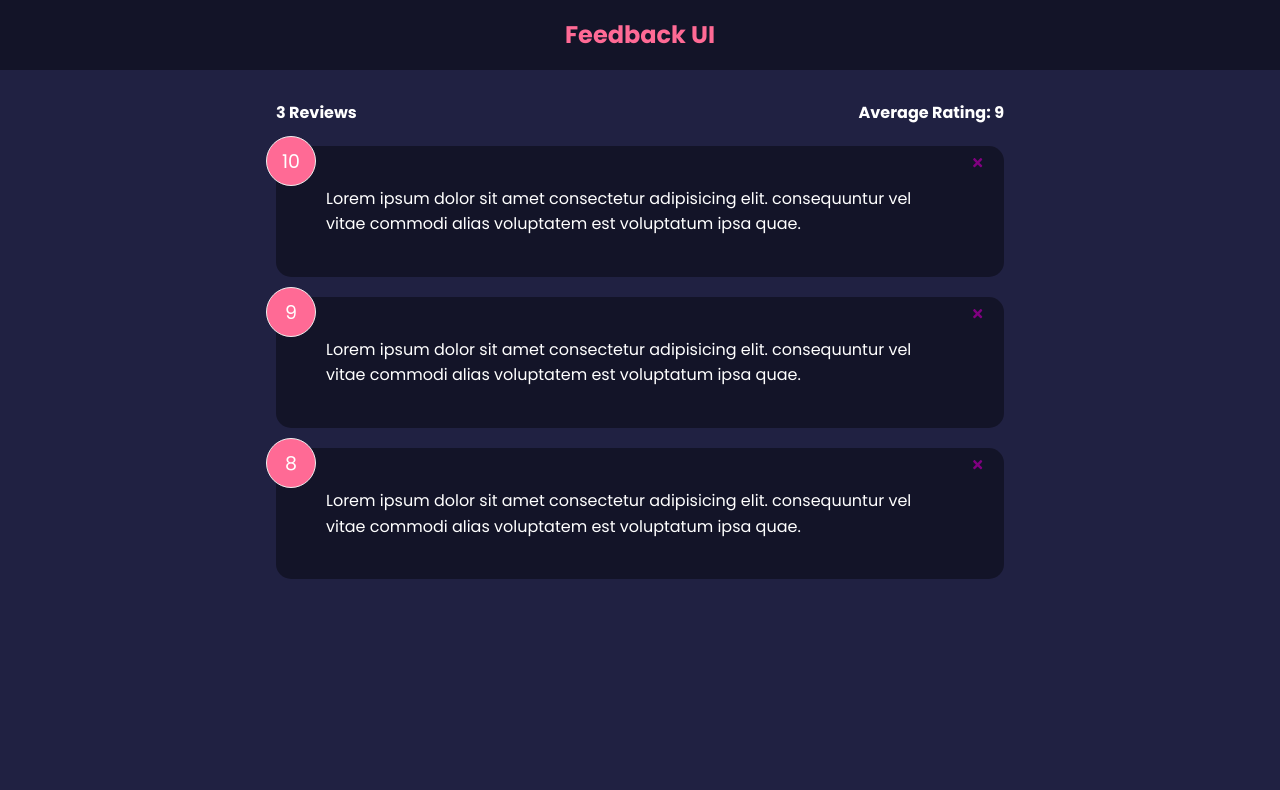
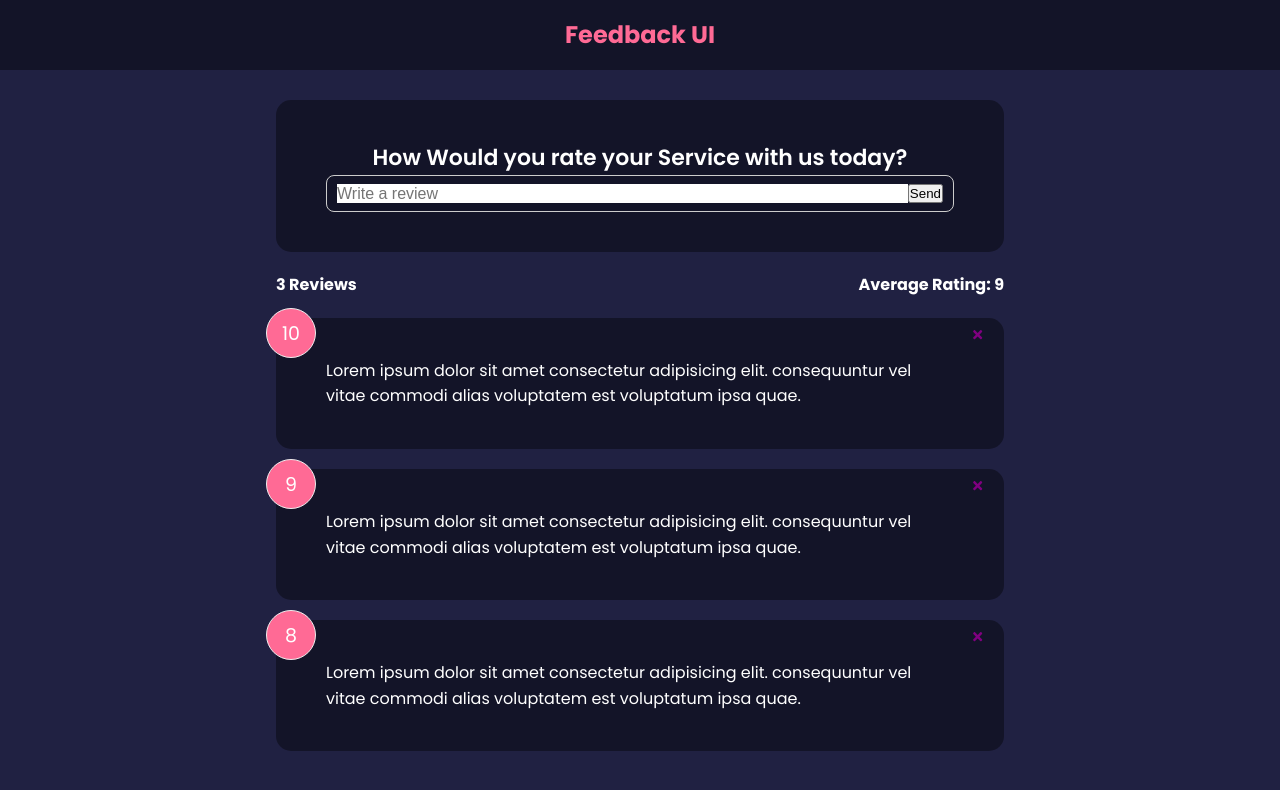
Before and after one commit to realsulty/Feedback-App, a React (Create React App) app: page / in a window 1280 px wide. Shown: the top 790 px of the page. Built offline with nearby package versions, Linux system fonts and the light colour scheme.

Commit message:
new functions

```diff
--- a/src/App.js
+++ b/src/App.js
@@ -3,6 +3,7 @@
 import FeedbackList from "./components/FeedbackList"
 import FeedbackData from "./Data/FeedbackData"
 import FeedbackStats from "./components/FeedbackStats"
+import FeedbackForm from "./components/FeedbackForm"
 
 function App(){
 const [feedback, setFeedback] = useState
@@ -19,6 +20,7 @@
         <>
         <Header />
         <div className="container" >
+        <FeedbackForm />
         <FeedbackStats feedback={feedback} />
         <FeedbackList feedback={feedback}
         handleDelete={deleteFeedback}/>
--- /dev/null
+++ b/src/components/FeedbackForm.jsx
@@ -0,0 +1,28 @@
+import Card from "./shared/Card"
+import { useState } from "react"
+
+function FeedbackForm() {
+    const [text, setText] = useState('')
+
+    const handleTextChange = (e) => {
+        setText(e.target.value)
+    }
+
+  return (
+<Card>
+    <form>
+        <h2>How Would you rate your Service with us today?</h2>
+        <div className="input-group">
+            <input type="text"
+            onChange={handleTextChange}
+            placeholder="Write a review"
+            value={text}
+            />
+            <button type="submit">Send</button>
+        </div>
+    </form>
+</Card>
+  )
+}
+
+export default FeedbackForm
--- a/src/components/FeedbackStats.jsx
+++ b/src/components/FeedbackStats.jsx
@@ -5,6 +5,7 @@
 
 },0 )  / feedback.length
 
+average = average.toFixed(1).replace(/[.,]0$/, '')
 
   return (
     <div  className="feedback-stats"  >
```
Also changed, not shown: src/components/shared/Button.jsx (added).
